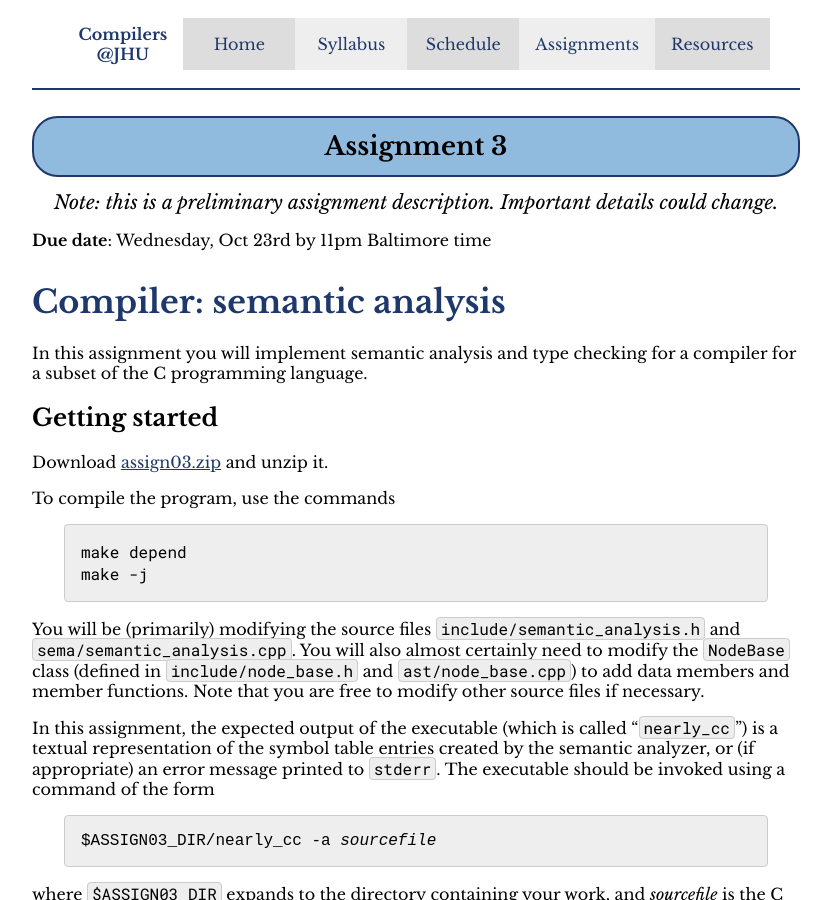
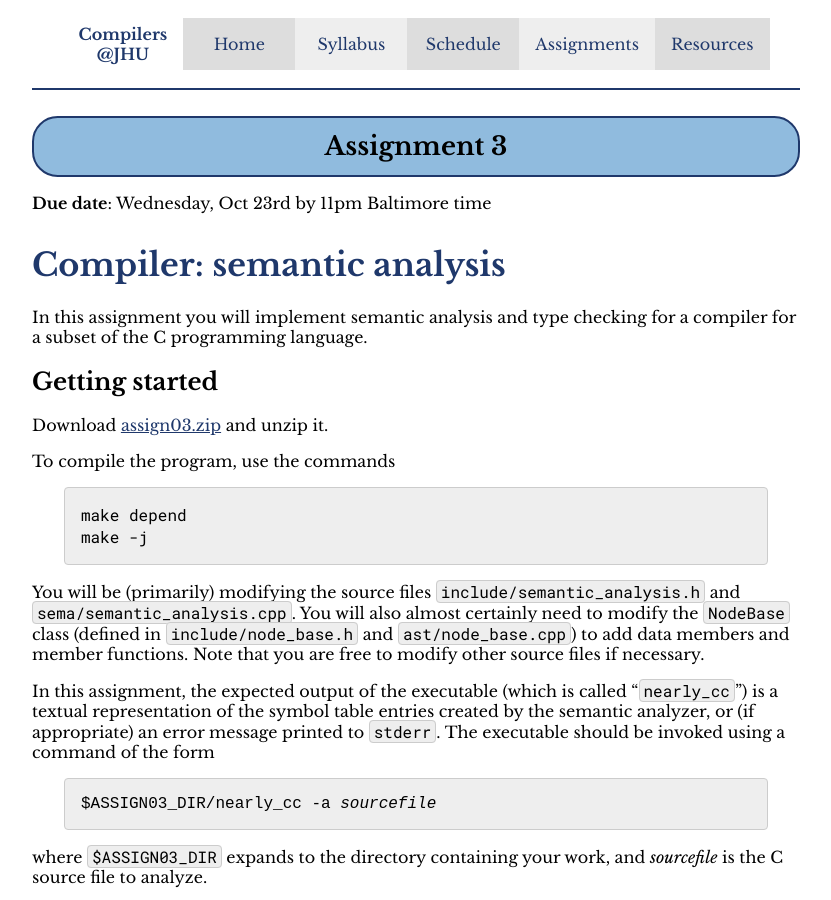
Before and after one commit to jhucompilers/fall2024, a Jekyll site: the page built from assign/assign03.md, in a window 1280 px wide and 900 px high. Shown: the whole window, without its empty margins (224-1055 px from the left). Built offline with Jekyll 4.4.1, drawn with Linux system fonts in a browser that asks for light colours.

Commit message:
this is ready to post?

```diff
--- a/assign/assign03.md
+++ b/assign/assign03.md
@@ -2,11 +2,6 @@
 layout: default
 title: "Assignment 3"
 ---
-
-<div style="text-align: center; font-style: italic; font-size: 120%;">
-  Note: this is a preliminary assignment description.
-  Important details could change.
-</div>
 
 **Due date**: Wednesday, Oct 23rd by 11pm Baltimore time
 
```
